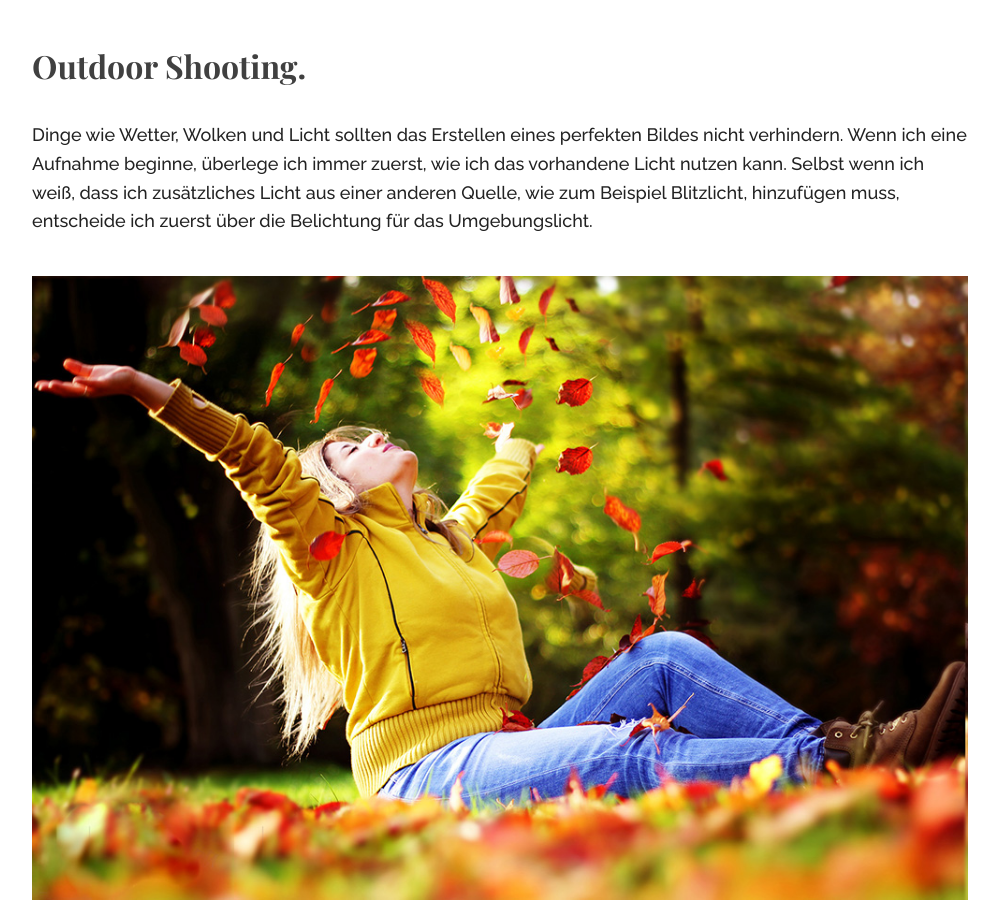
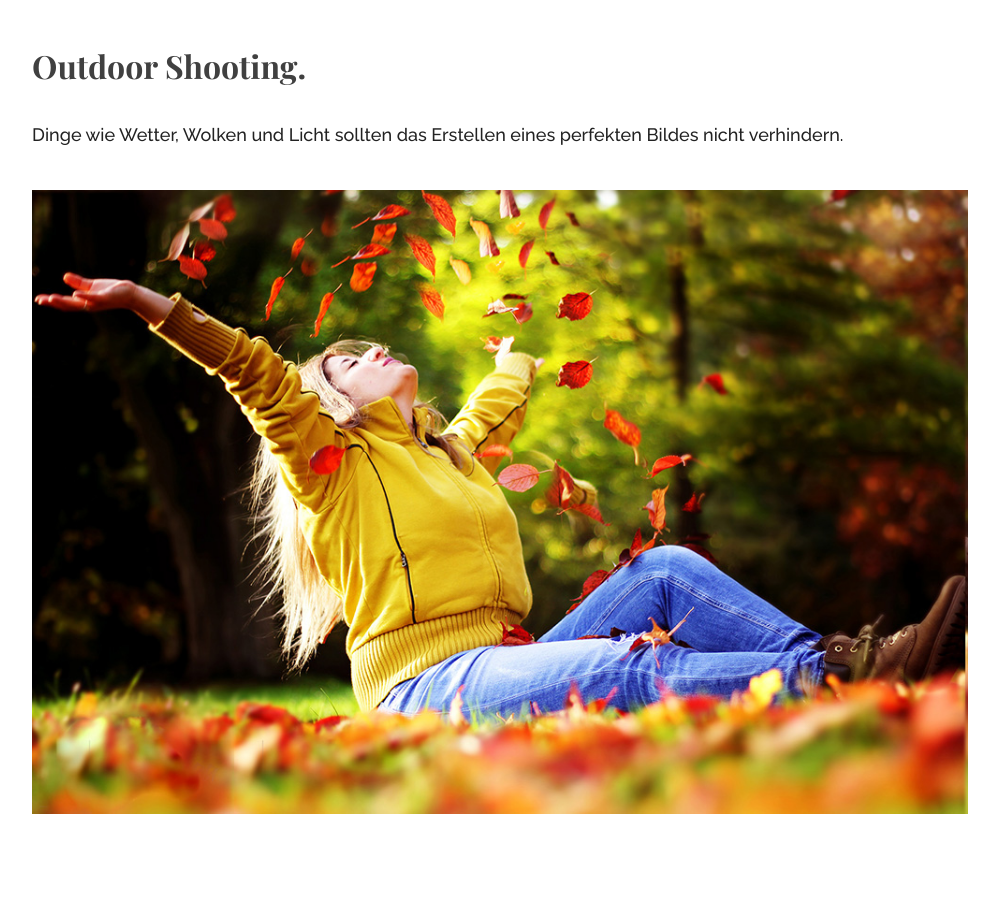
Before and after one commit to TaleaStyle/enlisch, a plain HTML site: page index.html in a window 1280 px wide. Shown: the part 2900-3821 px from the top of the page, without its empty margins (140-1139 px from the left). Drawn offline with nearby package versions, Linux system fonts and the light colour scheme; a web font is replaced by a local one.

Commit message:
Update index.html

```diff
--- a/index.html
+++ b/index.html
@@ -75,7 +75,8 @@
                 <h2>Zeitlose Erinnerungen.</h2>
                 <p>Das Besondere beim Fotografieren von Menschen ist die Zusammenarbeit zwischen dem Fotografen und dem Modell.</p>
 
-                <p>Jede Geste und jeder Gesichtsausdruck sind wichtig, angefangen bei der Fähigkeit des Fotografen, sein Modell zu entspannen, bis hin zum natürlichen Lächeln der Person, der idealen Körperhaltung und Handposition vor der Kamera. Jedes Detail trägt dazu bei, ein authentisches und einzigartiges Foto zu schaffen.</p>
+                <p>Jede Geste und jeder Gesichtsausdruck sind wichtig, angefangen bei der Fähigkeit des Fotografen, sein Modell zu entspannen,
+bis hin zum natürlichen Lächeln der Person, der idealen Körperhaltung und Handposition vor der Kamera. Jedes Detail trägt dazu bei, ein authentisches und einzigartiges Foto zu schaffen.</p>
             </div>
 
             <div class="full-width-box">
@@ -86,7 +87,8 @@
             <div class="full-width-box">
                 <!-- Vollbreiter Bereich -->
                 <h2>Outdoor Shooting.</h2>
-                <p>Dinge wie Wetter, Wolken und Licht sollten das Erstellen eines perfekten Bildes nicht verhindern. Wenn ich eine Aufnahme beginne, überlege ich immer zuerst, wie ich das vorhandene Licht nutzen kann. Selbst wenn ich weiß, dass ich zusätzliches Licht aus einer anderen Quelle, wie zum Beispiel Blitzlicht, hinzufügen muss, entscheide ich zuerst über die Belichtung für das Umgebungslicht.</p>
+                <p>Dinge wie Wetter, Wolken und Licht sollten das Erstellen eines perfekten Bildes nicht verhindern.
+ </p>
             </div>
 
             <div class="full-width-box">
```
